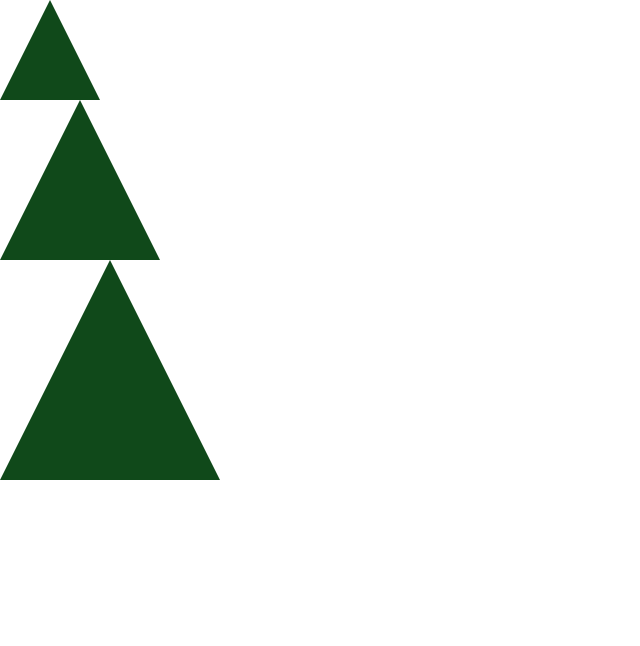
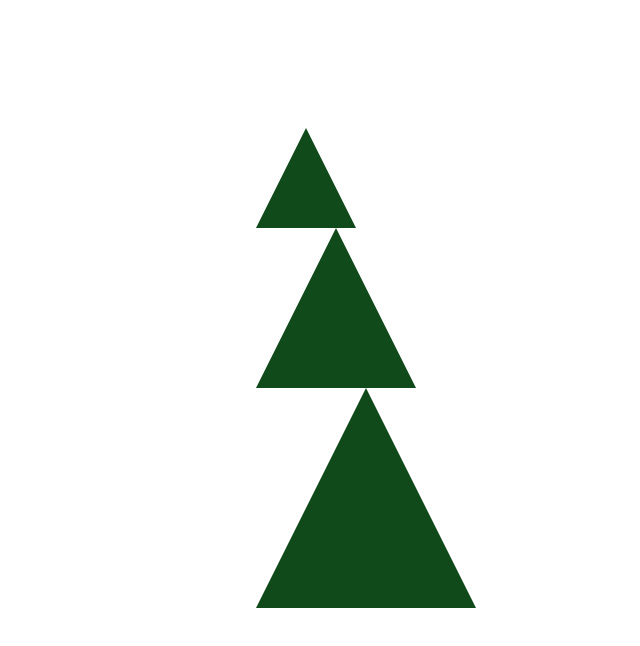
Before and after one commit to katrinkattt/herringbone202020, a plain HTML site: page onJS/index.html in a window 1280 px wide. Shown: the whole page, without its empty margins (0-640 px from the left). Drawn offline with Linux system fonts and the light colour scheme.

Commit message:
Update style.css

```diff
--- a/onJS/state/css/style.css
+++ b/onJS/state/css/style.css
@@ -1,6 +1,11 @@
 body{
     padding: 0;
     margin: 0;
+}
+.hBone{
+    display: block;
+    margin-left: 20%;
+    margin-top: 10%;
 }
 .verchina{
     width: 0;
```
